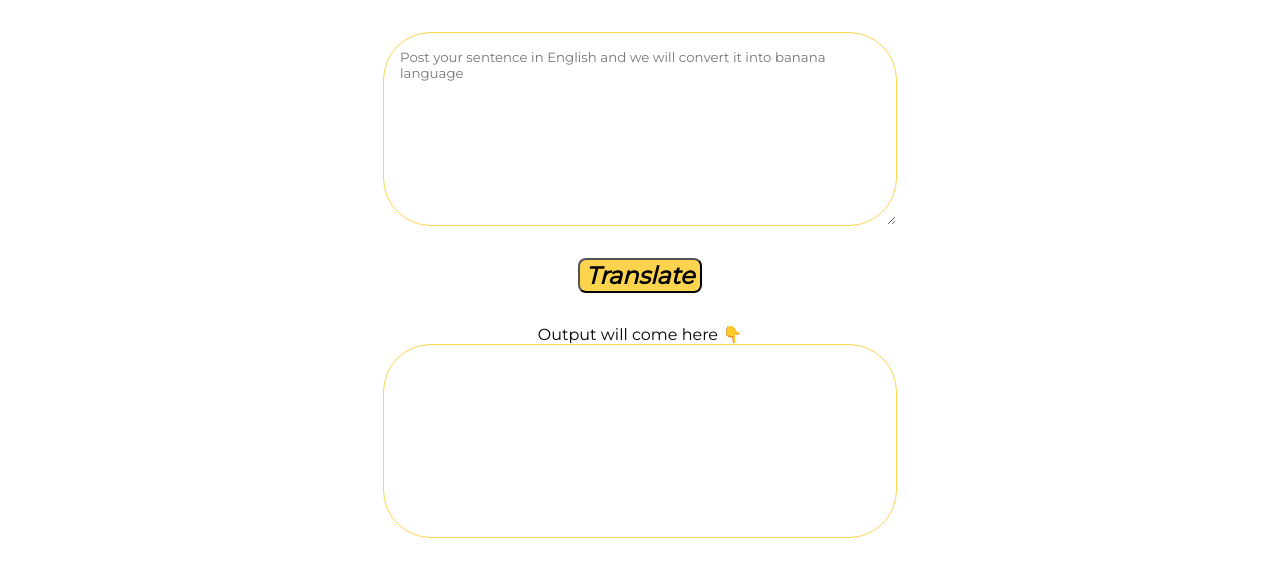
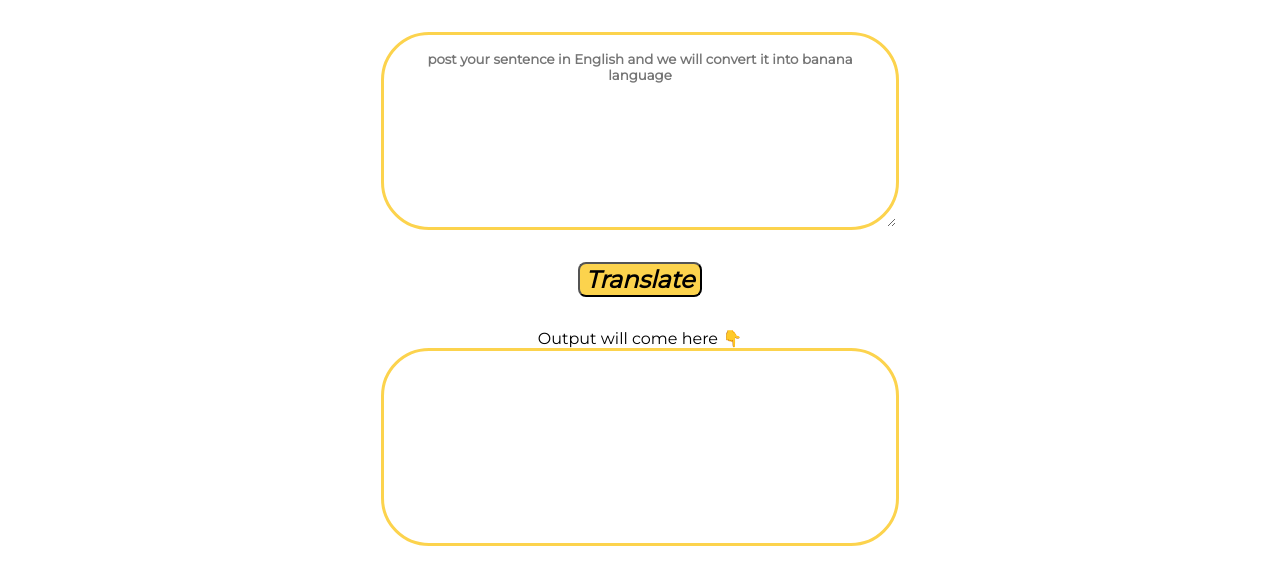
Before and after one commit to LakGupta/neogcamp-banana-speak, a plain HTML site: page index.html in a window 1280 px wide. Shown: the part 110-694 px from the top of the page. Drawn offline with Linux system fonts and the light colour scheme.

Commit message:
update: final code

```diff
--- a/index.html
+++ b/index.html
@@ -18,7 +18,7 @@
     <section class="ow">
         <div class="container">
             <textarea id="txt-input"
-                placeholder="Post your sentence in English and we will convert it into banana language"></textarea>
+                placeholder="post your sentence in English and we will convert it into banana language"></textarea>
         </div>
     </section>
 
--- a/style.css
+++ b/style.css
@@ -11,10 +11,12 @@ textarea{
     display: block;
     margin-left: auto;
     margin-right: auto;
-    border: 1px solid var(--minion-yellow);
+    border: 3px solid var(--minion-yellow);
     padding: 1rem;
     font-family: 'Montserrat', sans-serif;
     border-radius: 3rem;
+    font-weight: bolder;
+    text-align: center;
 
 
 
@@ -40,7 +42,7 @@ body{
     height: 10rem;
     margin: 1rem;
     padding: 1rem;
-    border: 1px solid var(--minion-yellow);
+    border: 3px solid var(--minion-yellow);
     max-width: 40rem;
     margin: auto;
     min-width: 5rem;
```
